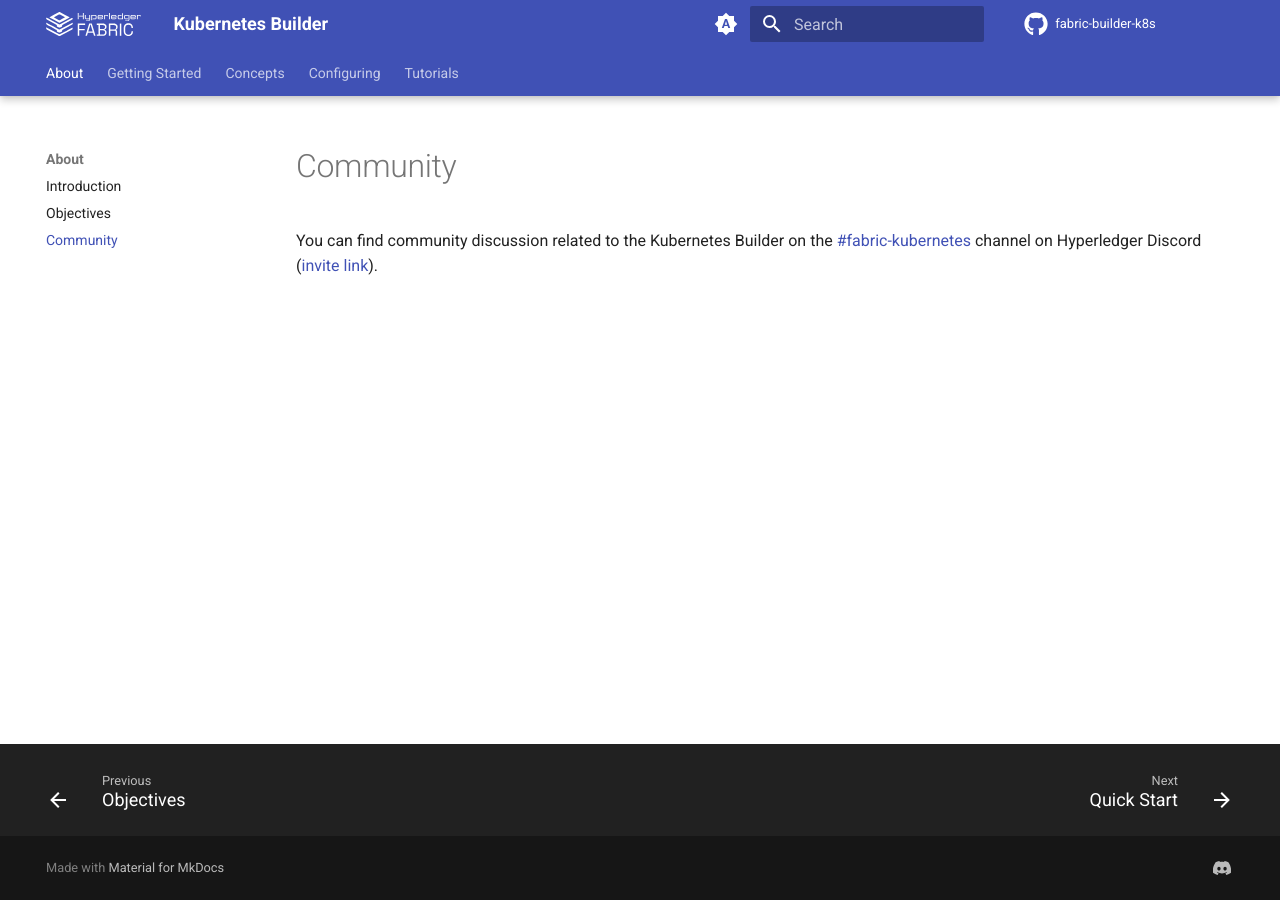
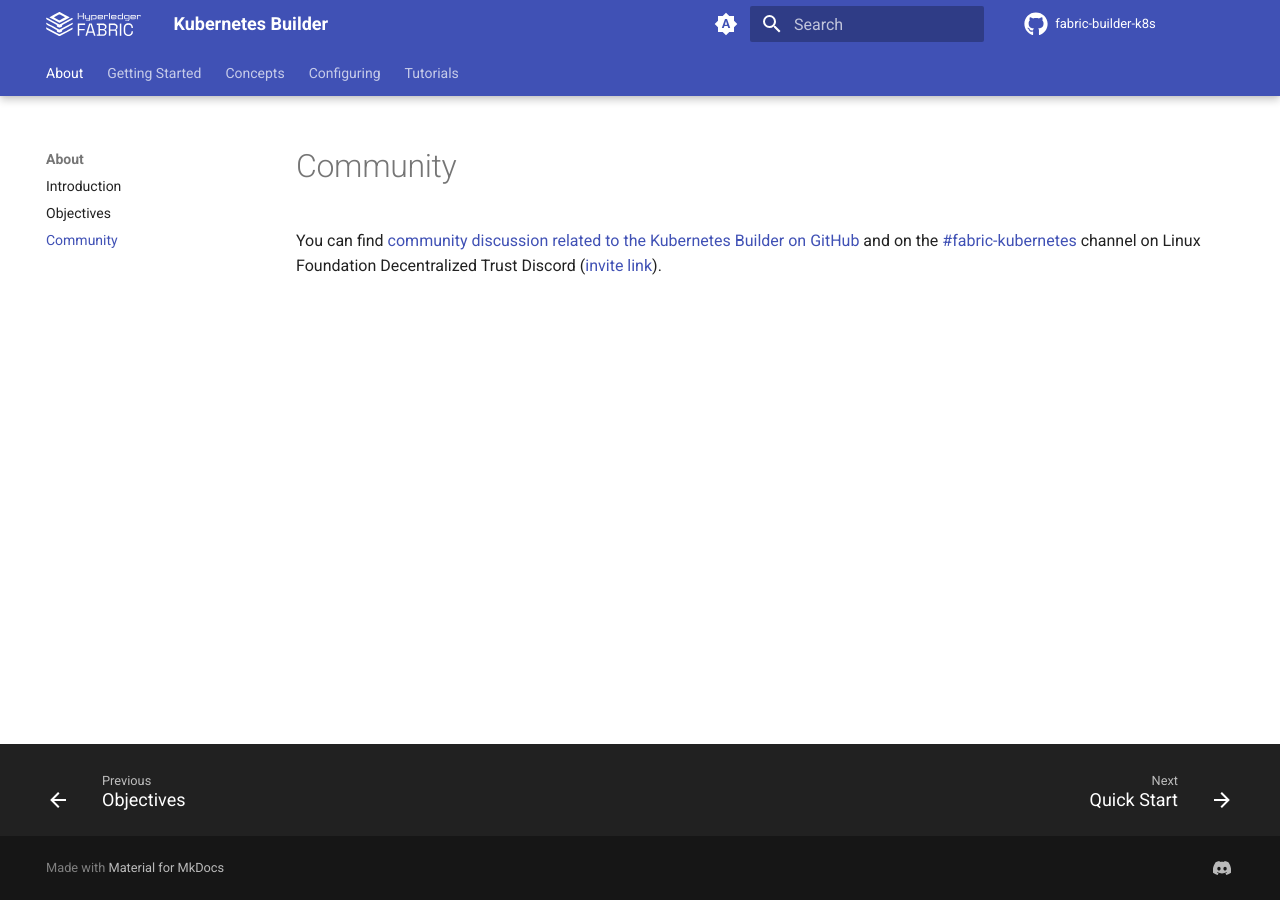
Before and after one commit to hyperledger-labs/fabric-builder-k8s, an MkDocs documentation site: the page built from docs/about/community.md, in a window 1280 px wide. Built offline with MkDocs 1.6.1 and Material for MkDocs 9.7.7, drawn with Linux system fonts in a browser that asks for light colours; comment, search, counter and statistics services are not loaded; the version menu is left out.

Commit message:
Update community page
See #174

Signed-off-by: James Taylor <jamest@uk.ibm.com>

```diff
--- a/docs/about/community.md
+++ b/docs/about/community.md
@@ -1,3 +1,3 @@
 # Community
 
-You can find community discussion related to the Kubernetes Builder on the [#fabric-kubernetes](https://discord.com/channels/905194001349627914/945796983795384331) channel on Hyperledger Discord ([invite link](https://discord.gg/hyperledger)).
+You can find [community discussion related to the Kubernetes Builder on GitHub](https://github.com/hyperledger-labs/fabric-builder-k8s/discussions) and on the [#fabric-kubernetes](https://discord.com/channels/905194001349627914/945796983795384331) channel on Linux Foundation Decentralized Trust Discord ([invite link](https://discord.gg/hyperledger)).
```
